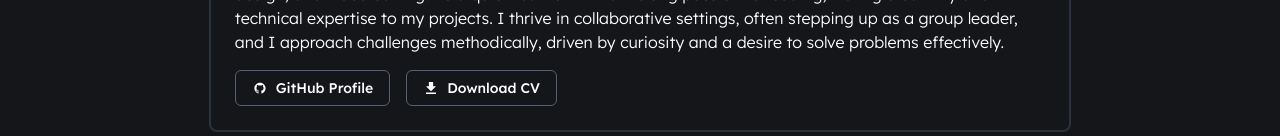
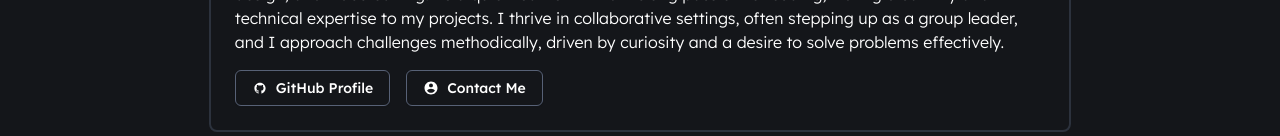
Before and after one commit to devliqht/portfolio, a React (Vite) app: page / in a window 1280 px wide. Shown: the part 664-800 px from the top of the page. Built offline with nearby package versions, Linux system fonts and the light colour scheme.

Commit message:
HERO: replaced download cv for now

```diff
--- a/src/pages/Hero.tsx
+++ b/src/pages/Hero.tsx
@@ -1,10 +1,11 @@
 import { DiGithubBadge } from "react-icons/di";
-import { IoMdDownload } from "react-icons/io";
 import { Button } from "@/components/ui/button";
 import { AnimatedContainer, BasicContainer } from "@/components/Containers";
 import { ProjectsRender } from "@/components/ProjectsRender";
 import SkillShowcase from "@/components/Skills";
 import { useIsMobile } from "@/components/helpers/isMobile";
+import { IoMdContact } from "react-icons/io";
+import { Link } from "react-router-dom";
 
 const Hero = () => {
     const isMobile = useIsMobile();
@@ -36,7 +37,9 @@ const Hero = () => {
                             GitHub Profile
                         </Button>
                     </a>
-                    <Button className="w-fit" variant="outline"><IoMdDownload></IoMdDownload>Download CV</Button>
+                    <Link to="/contact">
+                        <Button className="w-fit" variant="outline"><IoMdContact></IoMdContact>Contact Me</Button>
+                    </Link>
                     </div>
                 </div>
             </BasicContainer>
```
Also changed, not shown: 1 other file (tests, documents, lock files or other folders).
